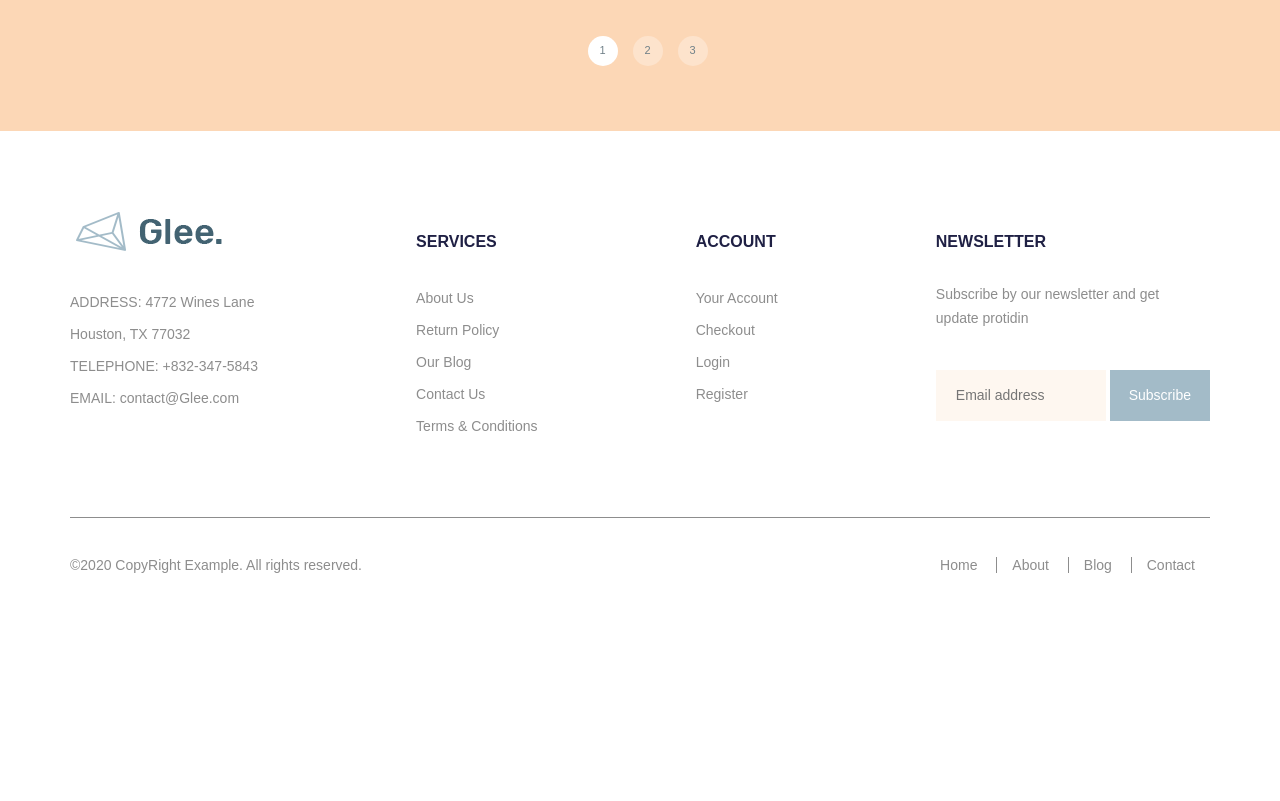
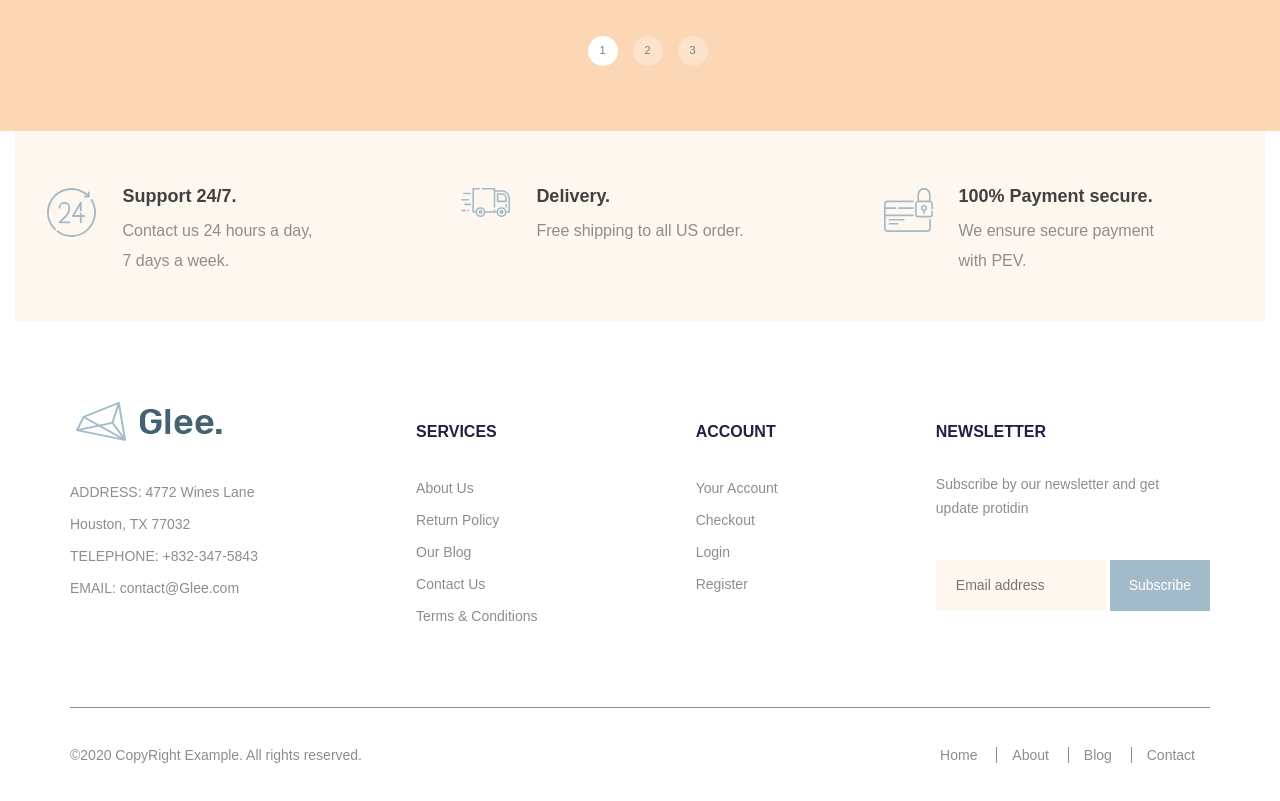
Before and after one commit to Wisem4n/Glee-Project, a website: page app/index.html in a window 1280 px wide. Shown: the part 900-1701 px from the top of the page. Before the commit the page ends 1587 px from the top, so only its background shows below. Drawn offline with nearby package versions, Linux system fonts and the light colour scheme; files that its build step writes are made by us from their sources.

Commit message:
added products-info

```diff
--- a/app/index.html
+++ b/app/index.html
@@ -108,6 +108,24 @@
         </div>
       </div>
     </div>
+    <section class="products">
+      <div class="container-add">
+        <div class="products__info">
+          <div class="products__info-item products-support">
+            <h3 class="products__info-title">Support 24/7.</h3>
+            <p class="products__info-text">Contact us 24 hours a day, 7 days a week.</p>
+          </div>
+          <div class="products__info-item products-delivery">
+            <h3 class="products__info-title">Delivery.</h3>
+            <p class="products__info-text">Free shipping to all US order.</p>
+          </div>
+          <div class="products__info-item products-payment">
+            <h3 class="products__info-title">100% Payment secure.</h3>
+            <p class="products__info-text">We ensure secure payment with PEV.</p>
+          </div>
+        </div>
+      </div>
+    </section>
   </main>
 
   <footer class="footer">
--- a/app/scss/style.scss
+++ b/app/scss/style.scss
@@ -223,6 +223,66 @@
     }
   }
 }
+.products {
+  &__info {
+    display: flex;
+    justify-content: space-around;
+    padding: 45px 0;
+    background-color: #fef7f0;
+    &-title {
+      color: #414141;
+      font-size: 18px;
+      line-height: 40px;
+      @extend %dmsans-700;
+    }
+    &-text {
+      font-size: 16px;
+      line-height: 30px;
+      @extend %dmsans-400;
+    }
+  }
+  &-support {
+    position: relative;
+    max-width: 199px;
+    &::before {
+      position: absolute;
+      content: '';
+      background-image: url(../images/products/support-icon.svg);
+      background-repeat: no-repeat;
+      width: 50px;
+      height: 50px;
+      top: 12px;
+      left: -75px;
+    }
+  }
+  &-delivery {
+    position: relative;
+    &::before {
+      position: absolute;
+      content: '';
+      background-image: url(../images/products/delivery-icon.svg);
+      background-repeat: no-repeat;
+      width: 50px;
+      height: 35px;
+      top: 12px;
+      left: -75px;
+    }
+  }
+  &-payment {
+    max-width: 199px;
+    position: relative;
+    &::before {
+      position: absolute;
+      content: '';
+      background-image: url(../images/products/payment-icon.svg);
+      background-repeat: no-repeat;
+      width: 50px;
+      height: 50px;
+      top: 12px;
+      left: -75px;
+    }
+  }
+}
 
 
 
```
Also changed, not shown: app/images/products/delivery-icon.svg (added), app/images/products/payment-icon.svg (added), app/images/products/support-icon.svg (added), app/js/main.min.js.
